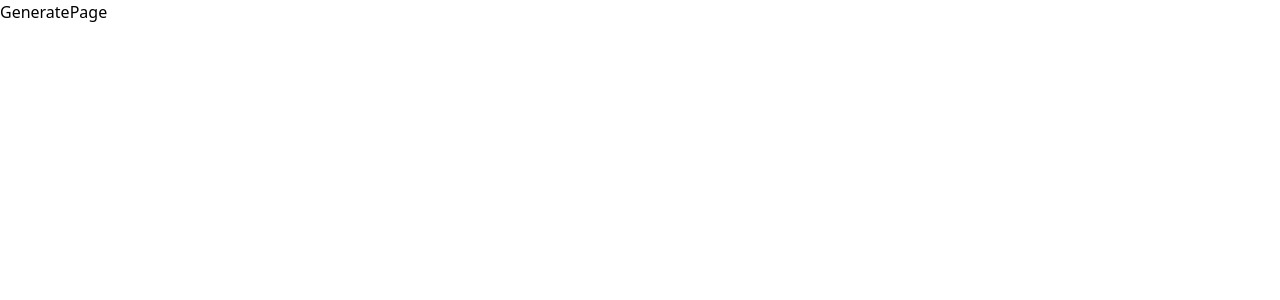
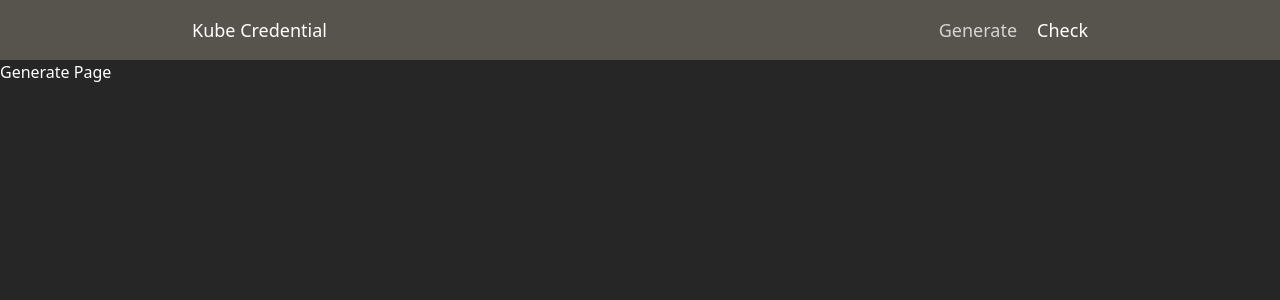
Before and after one commit to kuldp18/kube-credential-assignment, a React (Vite) app in the folder frontend/: page / in a window 1280 px wide. Shown: the top 300 px of the page. Built offline with nearby package versions, Linux system fonts and the light colour scheme.

Commit message:
create Header and pages

```diff
--- /dev/null
+++ b/frontend/src/components/Header.tsx
@@ -0,0 +1,39 @@
+import { Link, NavLink } from "react-router";
+
+const Header = () => {
+  return (
+    <header className="flex flex-row justify-between items-center bg-stone-600 md:px-8 md:py-4 px-3 py-2 md:text-lg">
+      <div className="flex justify-between items-center w-4xl mx-auto">
+        <div>
+          <Link to={"/"}>
+            <h1>Kube Credential</h1>
+          </Link>
+        </div>
+        <div className="flex gap-5 justify-center">
+          <div className="hover:underline">
+            <NavLink
+              to={"/"}
+              className={({ isActive }) =>
+                isActive ? "text-neutral-300" : "text-white"
+              }
+            >
+              Generate
+            </NavLink>
+          </div>
+
+          <div className="hover:underline">
+            <NavLink
+              to={"/check"}
+              className={({ isActive }) =>
+                isActive ? "text-neutral-300" : "text-white"
+              }
+            >
+              Check
+            </NavLink>
+          </div>
+        </div>
+      </div>
+    </header>
+  );
+};
+export default Header;
--- a/frontend/src/pages/GeneratePage.tsx
+++ b/frontend/src/pages/GeneratePage.tsx
@@ -1,4 +1,11 @@
+import Header from "../components/Header";
+
 const GeneratePage = () => {
-  return <div>GeneratePage</div>;
+  return (
+    <main className="container min-h-screen bg-neutral-800 text-white">
+      <Header />
+      <h1>Generate Page</h1>
+    </main>
+  );
 };
 export default GeneratePage;
--- a/frontend/src/pages/VerifyPage.tsx
+++ b/frontend/src/pages/VerifyPage.tsx
@@ -1,4 +1,11 @@
+import Header from "../components/Header";
+
 const VerifyPage = () => {
-  return <div>VerifyPage</div>;
+  return (
+    <main className="container min-h-screen bg-neutral-800 text-white">
+      <Header />
+      <h1>Verify Page</h1>
+    </main>
+  );
 };
 export default VerifyPage;
```
